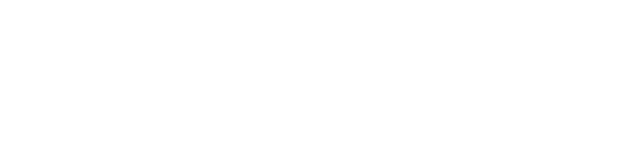
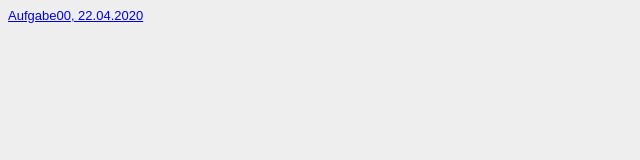
Before and after one commit to timknoop/GIS-SoSe-2020, a plain HTML site: page Steckbrief/steckbrief.htm in a window 1280 px wide. Shown: the whole page, without its empty margins (0-640 px from the left). Drawn offline with Linux system fonts and the light colour scheme.

Commit message:
Steckbrief update Aufgabe 00

```diff
--- a/Steckbrief/steckbrief.htm
+++ b/Steckbrief/steckbrief.htm
@@ -7,11 +7,12 @@
 body {
 	font-family: arial;
 	font-size: small;
-	background: #eeeee
+	background: #eeeeee
 }
 </style>
 </head>
 <body>
 	<!-- Hier die Links zu den gelösten Aufgaben einstellen, aktuelle oben, alte stehen lassen! Format: Aufgabenbezeichnung, Datum -->
+	<a href="https://timknoop.github.io/GIS-SoSe-2020/Aufgabe00/index.html" target="_blank">Aufgabe00, 22.04.2020 </a>
 </body>
 </html>
```
